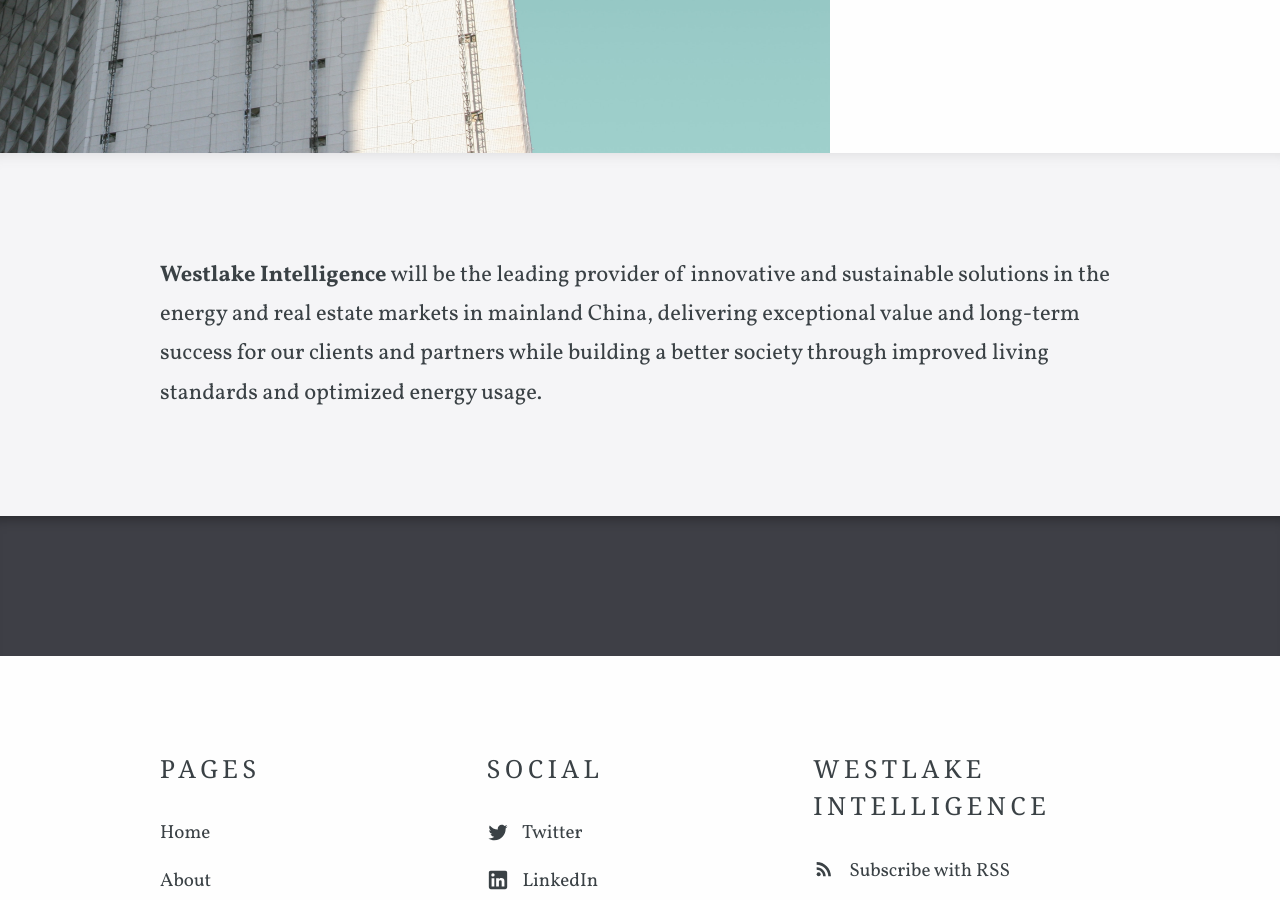
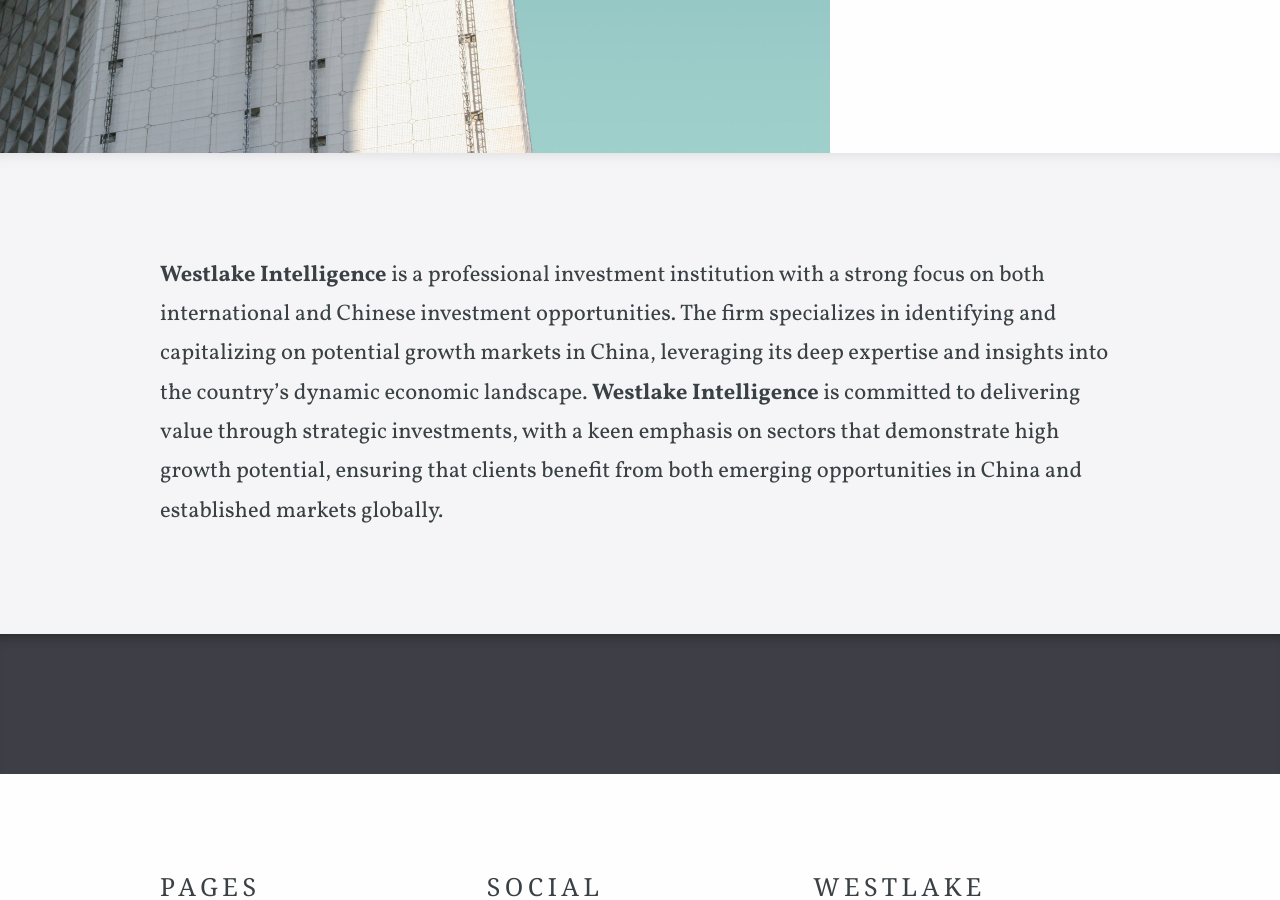
Before and after one commit to westlakequant/soulshell.github.io, a Jekyll site: the page built from index.html, in a window 1280 px wide and 900 px high, scrolled down 567 px. Built offline with Jekyll 4.4.1, drawn with Linux system fonts in a browser that asks for light colours; some web fonts are replaced.

Commit message:
update the intro on westlake intelligence case of I found the roadpath for it

```diff
--- a/about.html
+++ b/about.html
@@ -9,6 +9,10 @@
 
 <div class="editable">
 	<p>
-		Welcome to Westlake Intelligence, a leading firm with over a decade of experience specializing in the energy and real estate markets in mainland China. Our expert team provides innovative solutions in renewable energy projects, energy infrastructure development, and energy efficiency consulting, while also excelling in residential and commercial real estate development, property investment and management, and market analysis. We are committed to delivering exceptional services that meet the dynamic needs of our clients, leveraging the latest technologies and methodologies to ensure sustainability and profitability. Join us as we shape the future of these industries with a client-centric approach that prioritizes long-term success and value creation.
+		<strong>Westlake Intelligence</strong> is a leading professional investment institution that focuses on identifying and capitalizing on both international and Chinese investment opportunities. Our expertise lies in uncovering high-growth potential sectors, with a particular emphasis on emerging markets within China. We are deeply committed to leveraging the country’s dynamic and evolving economic landscape to provide our clients with access to some of the most promising investment avenues.
+	</p>
+
+	<p>
+		In addition to our focus on China’s growth markets, Westlake Intelligence places strong emphasis on emerging technologies and markets globally. By staying at the forefront of technological advancements, we strategically invest in sectors that are driving innovation and transforming industries, such as artificial intelligence, clean energy, and digital transformation. Our goal is to provide our clients with unparalleled opportunities to benefit from both established and emerging markets, while always prioritizing long-term, sustainable value creation.
 	</p>
 </div>
--- a/index.html
+++ b/index.html
@@ -12,7 +12,7 @@
 ---
 
 <div class="editable">
-	<p> <strong>Westlake Intelligence</strong> will be the leading provider of innovative and sustainable solutions in the energy and real estate markets in mainland China, delivering exceptional value and long-term success for our clients and partners while building a better society through improved living standards and optimized energy usage.</p>
+	<p> <strong>Westlake Intelligence</strong> is a professional investment institution with a strong focus on both international and Chinese investment opportunities. The firm specializes in identifying and capitalizing on potential growth markets in China, leveraging its deep expertise and insights into the country’s dynamic economic landscape. <strong>Westlake Intelligence</strong> is committed to delivering value through strategic investments, with a keen emphasis on sectors that demonstrate high growth potential, ensuring that clients benefit from both emerging opportunities in China and established markets globally.</p>
 </div>
 
 <div class="testimonials">
```
Also changed, not shown: 1 other file.
